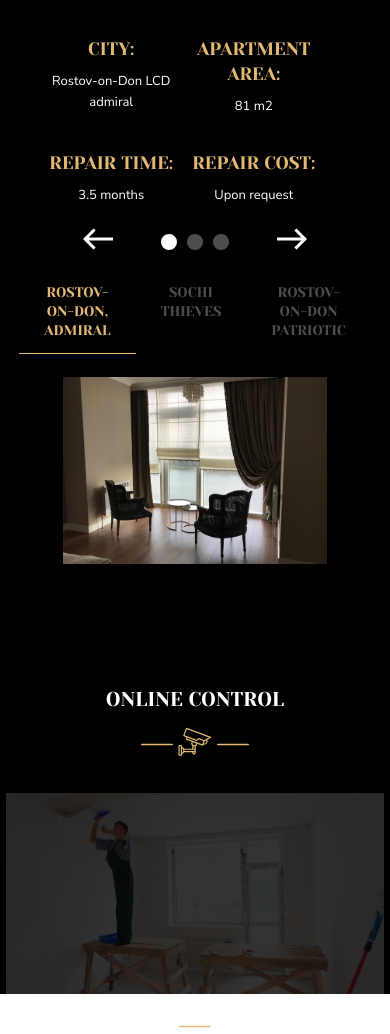
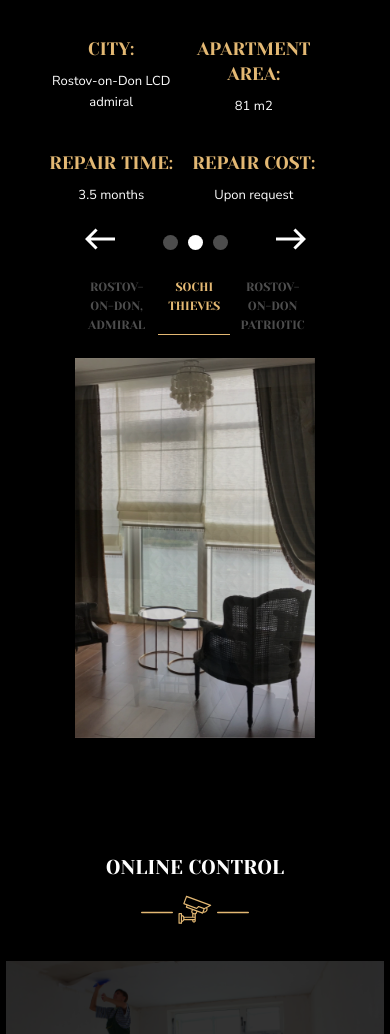
Before and after one commit to ollegozz/PJ-02, a plain HTML site: page index.html in a window 390 px wide. Shown: the part 1269-2303 px from the top of the page. Drawn offline with Linux system fonts and the light colour scheme.

Commit message:
point-title-arrow-GOOD

```diff
--- a/index.html
+++ b/index.html
@@ -89,27 +89,21 @@
                                             <div class="column__subtitle">Upon request</div>
                                         </div>
                                     </div>
-                                    <div class="complited-project__icon">
-                                        <div class="complited-project__icon_arr-left">
-                                            <img src="/image/icon/arr-l.svg" alt="">
+                                    <div class="complited-project__icon slider__arrows">
+                                        <div class="complited-project__icon_arr-left ">
+                                            <img class="slider__arrow left" src="/image/icon/arr-l.svg" alt="">
                                         </div>
-                                        <div class="complited-project__icon_points">
-                                        </div>
+                                        <div class="complited-project__icon_points"></div>
                                         <div class="complited-project__icon_arr-right">
-                                            <img src="/image/icon/arr-r.svg" alt="">
+                                            <img class="slider__arrow right" src="/image/icon/arr-r.svg" alt="">
                                         </div>
                                     </div>
                                 </div>
                             </div>
-                            <div class="complited-project__image">
-                                <div class="complited-project__image-text">
-                                    <div class="complited-project__image-title complited-project__image-title_active _go" data-index="0">Rostov-on-Don, Admiral</div>
-                                    <div class="complited-project__image-title _go" data-index="1">Sochi Thieves</div>
-                                    <div class="complited-project__image-title _go" data-index="2">Rostov-on-Don Patriotic</div>
+                            <div class="complited-project__image slider">
+                                <div class="complited-project__image-text image-text">
                                 </div>
-                                <div class="complited-project__image-img">
-                                    <img src="" alt="slider">
-                                </div>
+                                <div class="slider__images"></div>
                             </div>
                         </div>
                     </div>
--- a/scryrp.js
+++ b/scryrp.js
@@ -13,97 +13,112 @@ let images = [{
 
 
 
-function initSlider() {
-    if (!images || !images.length) return
+function initSlider(options) {
+    if (!images || !images.length) return;
 
-    sliderBody = document.querySelector('.complited-project__body')
-    goo = sliderBody.querySelector('._go')
-    arrLeft = sliderBody.querySelector('.complited-project__icon_arr-left')
-    arrRight = sliderBody.querySelector('.complited-project__icon_arr-right')
-    sliderPoint = sliderBody.querySelector('.complited-project__icon_points')
-    sliderImg = sliderBody.querySelector('.complited-project__image-img')
-    sliderImgTitle = sliderBody.querySelector('.complited-project__image-text')
+    options = options || {
+        titles: false,
+        dots: true,
+        autoplay: false
+    };
 
-    let indexImg = 0
+    let sliderImages = document.querySelector(".slider__images");
+    let sliderArrows = document.querySelector(".slider__arrows");
+    let sliderDots = document.querySelector(".complited-project__icon_points");
+    let sliderTitleText = document.querySelector(".complited-project__image-text");
 
-    initImages()
-    initDots()
-    goTitle()
-    // go()
+    initImages();
+    initArrows();
+
+    if (options.dots) {
+        initDots();
+    }
+
+    if (options.titles) {
+        initTitles();
+    }
+
+    if (options.autoplay) {
+        initAutoplay();
+    }
 
     function initImages() {
-        images.forEach((index) => {
-            index = indexImg
-            let imageDiv = `<img src="${images[index].url}">`
-            sliderImg.innerHTML = imageDiv;
+        images.forEach((image, index) => {
+            let imageDiv = `<div class="image n${index} ${index === 0 ? "active" : ""}" style="background-image:url(${images[index].url});" data-index="${index}"></div>`;
+            sliderImages.innerHTML += imageDiv;
+        });
+    }
+
+    function initArrows() {
+        sliderArrows.querySelectorAll(".slider__arrow").forEach(arrow => {
+            arrow.addEventListener("click", function () {
+                let curNumber = +sliderImages.querySelector(".active").dataset.index;
+                let nextNumber;
+                if (arrow.classList.contains("left")) {
+                    nextNumber = curNumber === 0 ? images.length - 1 : curNumber - 1;
+                } else {
+                    nextNumber = curNumber === images.length - 1 ? 0 : curNumber + 1;
+                }
+                moveSlider(nextNumber);
+            });
         });
     }
 
     function initDots() {
         images.forEach((image, index) => {
-            let dot = `<div class="icon_point _go ${index === indexImg ? "point-active" : ""}" data-index="${index}"></div>`;
-            sliderPoint.innerHTML += dot;
-            goDots()
-        })
-    }
-
-    function goDots() {
-        sliderPoint.querySelectorAll(".icon_point").forEach(dot => {
+            let dot = `<div class="slider__dots-item n${index} ${index === 0 ? "active" : ""}" data-index="${index}"></div>`;
+            sliderDots.innerHTML += dot;
+        });
+        sliderDots.querySelectorAll(".slider__dots-item").forEach(dot => {
             dot.addEventListener("click", function () {
-                indexImg = this.dataset.index
-                sliderPoint.querySelectorAll('.point-active').forEach(n => n.classList.remove('point-active'));
-                dot.classList.add('point-active')
-                initImages();
+                moveSlider(this.dataset.index);
             })
         })
     }
 
+    function moveSlider(num) {
+        sliderImages.querySelector(".active").classList.remove("active");
+        sliderImages.querySelector(".n" + num).classList.add("active");
+        if (options.dots) {
+            sliderDots.querySelector(".active").classList.remove("active");
+            sliderDots.querySelector(".n" + num).classList.add("active");
+        }
+        if (options.titles) {
+            sliderTitleText.querySelector(".image-title_active").classList.remove("image-title_active");
+            sliderTitleText.querySelector(".n" + num).classList.add("image-title_active");
+        }
 
-    function goTitle() {
-        sliderImgTitle.querySelectorAll(".complited-project__image-title").forEach(title => {
+    }
+
+
+    function initTitles() {
+        images.forEach((image, index) => {
+            let titleDiv = `<div class="image-title n${index} ${index === 0 ? "image-title_active" : ""}" data-index="${index}">${images[index].title}</div>`;
+            sliderTitleText.innerHTML += titleDiv;
+        });
+        sliderTitleText.querySelectorAll(".image-title").forEach(title => {
             title.addEventListener("click", function () {
-                indexImg = this.dataset.index
-                sliderImgTitle.querySelectorAll('.complited-project__image-title_active').forEach(n => n.classList.remove('complited-project__image-title_active'));
-                title.classList.add('complited-project__image-title_active')
-                initImages();
+                moveSlider(this.dataset.index);
             })
         })
     }
 
-    // function go() {
-    //     sliderBody.querySelectorAll('._go').forEach(element => {
-    //         element.addEventListener('click', function () {
-    //             indexImg = this.dataset.index
-    //             sliderPoint.querySelectorAll('.point-active').forEach(n => n.classList.remove('point-active'));
-    //             element.classList.add('point-active')
-    //             initImages()
-    //         })
-    //     })
-    //     sliderBody.querySelectorAll('._go').forEach(element => {
-    //         element.addEventListener('click', function () {
-    //             indexImg = this.dataset.index
-    //             sliderImgTitle.querySelectorAll('.complited-project__image-title_active').forEach(n => n.classList.remove('complited-project__image-title_active'));
-    //             element.classList.add('complited-project__image-title_active')
-    //             console.log(element);
-    //          })
-    //     })
-
-    // }
-
-
-    arrRight.addEventListener('click', function () {
-        indexImg == images.length - 1 ? indexImg = 0 : indexImg++
-        initImages();
-    })
-
-    arrLeft.addEventListener('click', function () {
-        indexImg == 0 ? indexImg = images.length - 1 : indexImg--
-        initImages();
-
-    })
-
+    function initAutoplay() {
+        setInterval(() => {
+            let curNumber = +sliderImages.querySelector(".active").dataset.index;
+            let nextNumber = curNumber === images.length - 1 ? 0 : curNumber + 1;
+            moveSlider(nextNumber);
+        }, options.autoplayInterval);
+    }
 }
 
+let sliderOptions = {
+    dots: true,
+    titles: true,
+    autoplay: true,
+    autoplayInterval: 5000
+};
+
 document.addEventListener("DOMContentLoaded", function () {
-    initSlider();
+    initSlider(sliderOptions);
 });
--- a/style/style.css
+++ b/style/style.css
@@ -360,7 +360,7 @@ button {
     padding-bottom: 53px;
 }
 
-.complited-project__image-title {
+.image-title {
     font-family: 'Yeseva One';
     font-size: 14px;
     line-height: 19px;
@@ -369,7 +369,7 @@ button {
     cursor: pointer;
 }
 
-.complited-project__image-title_active {
+.image-title_active {
     font-family: 'Yeseva One';
     font-size: 14px;
     line-height: 19px;
@@ -388,6 +388,7 @@ button {
 
 .complited-project__icon_arr-left {
     padding-right: 30px;
+    cursor: pointer;
 }
 
 .complited-project__icon_points {
@@ -396,19 +397,61 @@ button {
     display: flex;
 }
 
-.icon_point {
-    margin: 0 5px;
-    border: 8px solid white;
-    border-radius: 50%;
-    opacity: 0.3;
+.complited-project__icon_arr-right {
+    padding-left: 30px;
+    cursor: pointer;
 }
-.point-active {
+
+/* ==================================== */
+.slider__images {
+    position: relative;
+    width: 680px;
+    height: 480px;
+}
+
+.slider__images .image {
+    background-size: cover;
+    background-position: center center;
+    width: 100%;
+    height: 100%;
+    position: absolute;
+    left: 0;
+    top: 0;
+    opacity: 0;
+    transition: opacity 800ms ease;
+}
+
+.slider__images .image.active {
     opacity: 1;
 }
 
-.complited-project__icon_arr-right {
-    padding-left: 30px;
+.slider__dots {
+    display: flex;
+    justify-content: center;
+    position: absolute;
+    left: 0;
+    bottom: -20px;
+    width: 100%;
 }
+
+.slider__dots-item {
+    width: 15px;
+    height: 15px;
+    background: rgb(255, 255, 255);
+    opacity: 0.3;
+    border-radius: 50%;
+    margin: 0 5px;
+    cursor: pointer;
+    transition: background 0.4s ease;
+}
+
+.slider__dots-item:hover,
+.slider__dots-item.active {
+    opacity: 1;
+
+}
+
+/* ==================================== */
 
 @media (max-width: 1280px) {
     .complited-project__columns {
@@ -487,6 +530,9 @@ button {
     .complited-project__image-title {
         padding: 0 25px;
     }
+    .image-title {
+        padding: 0 15px;
+    }
 }
 
 @media (max-width: 768px) {
@@ -500,6 +546,16 @@ button {
 
     .complited-project__prop {
         padding: 5px;
+    }
+    .slider__images {
+        position: relative;
+        width: 100%;
+        height: 380px;
+    }
+
+    .image-title {
+        padding: 0 10px;
+        font-size: 12px;
     }
 }
 
```
